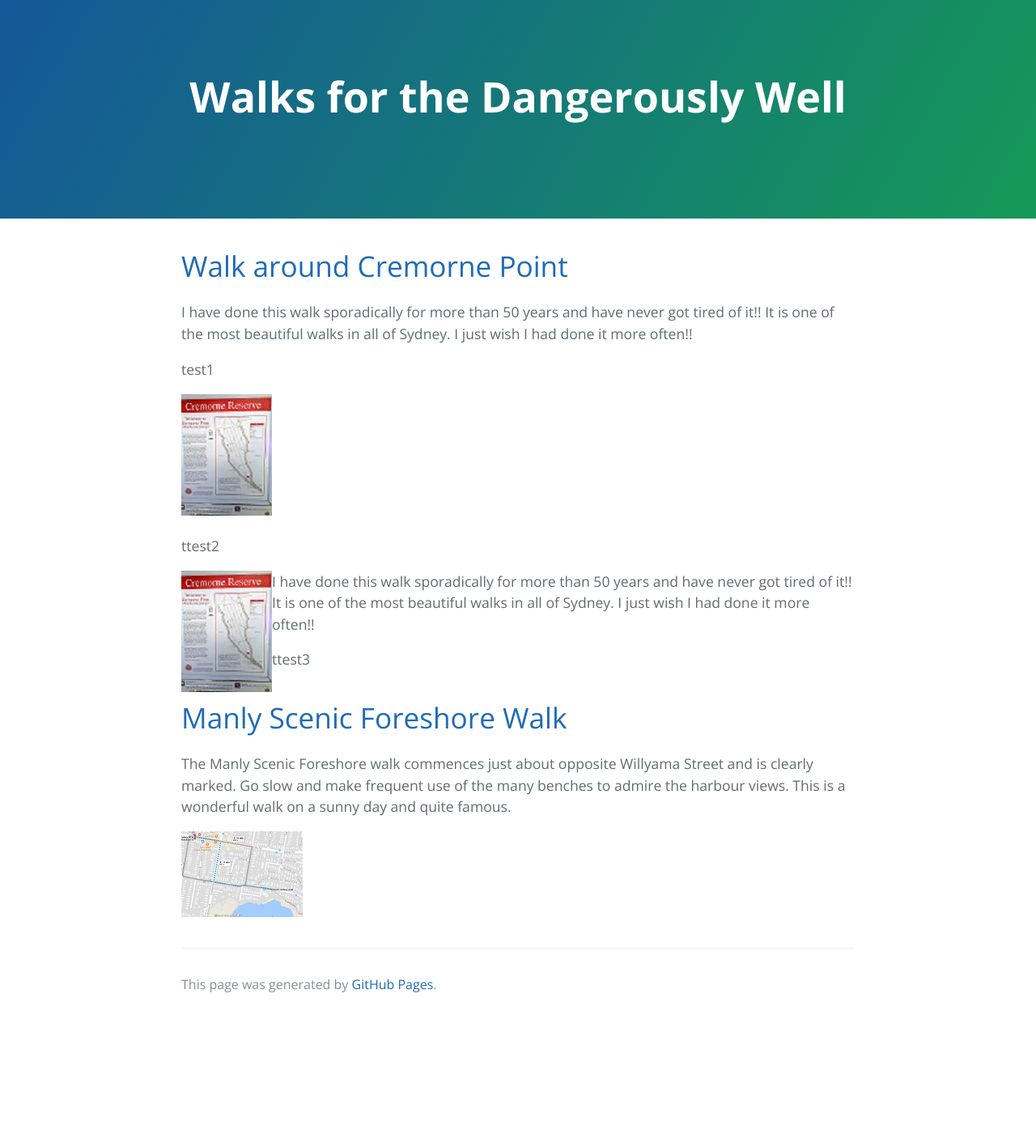
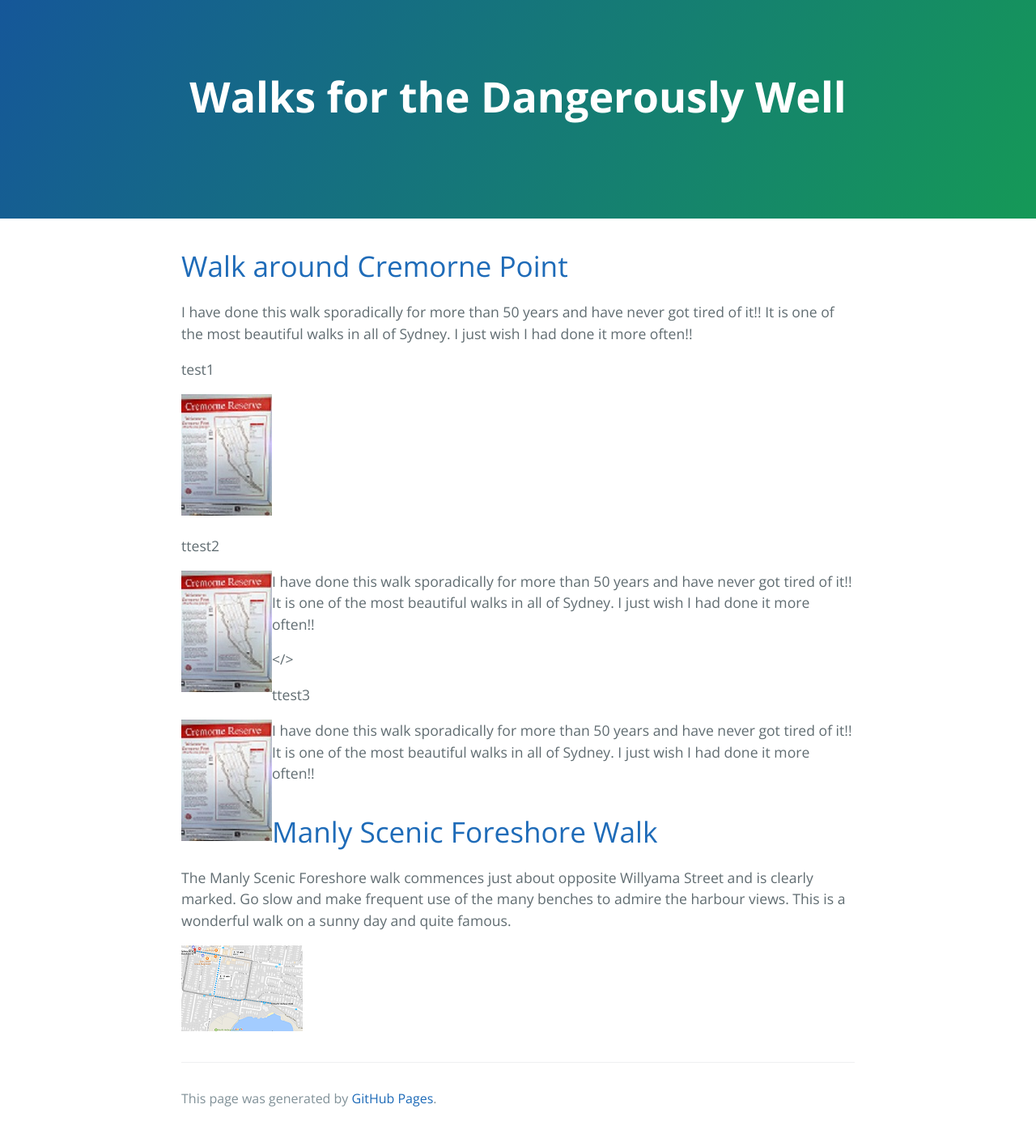
Before and after one commit to janet1405/janet1405.github.io, a Jekyll site: the page built from index.md, in a window 1280 px wide. Shown: the whole page at 81% size. Built offline with Jekyll 4.4.1, drawn with Linux system fonts in a browser that asks for light colours; the repository's description, which GitHub fills in, is left out; before the commit the page ends 1260 px from its top, so only the background shows below that.

Commit message:
Update index.md

```diff
--- a/index.md
+++ b/index.md
@@ -29,6 +29,8 @@
 
  I have done this walk sporadically for more than 50 years and have never got tired of it!! It is one of the most beautiful walks in all of Sydney. I just wish I had done it more often!!
 
+</>
+
 
 
 
@@ -38,6 +40,8 @@
 ttest3
 
 
+
+ <div style="float:left"><img src="\assets\img\cremorne_point\WalkAroundCremornePoint_112_150.jpg" /></div>  I have done this walk sporadically for more than 50 years and have never got tired of it!! It is one of the most beautiful walks in all of Sydney. I just wish I had done it more often!!
 
 
 
```
